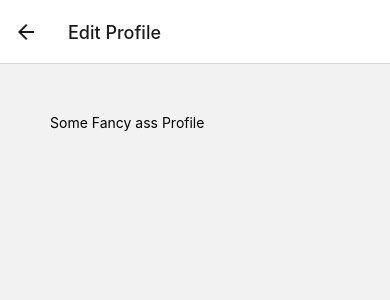
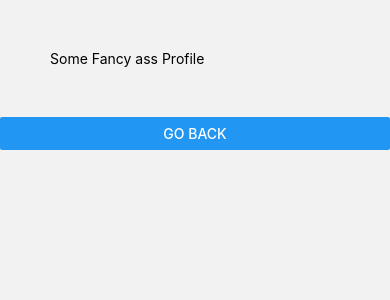
Before and after one commit to BrightonMboya/twitterClone, a React Native app: screen /Profile in a window 390 px wide. Shown: the top 300 px of the page. Built offline with nearby package versions, Linux system fonts and the light colour scheme.

Commit message:
did some more navigation

```diff
--- a/App.tsx
+++ b/App.tsx
@@ -16,7 +16,7 @@ export default function App() {
         <Stack.Screen
           name="Profile"
           component={Profile}
-          options={{ title: "Edit Profile" }}
+          options={{ title: "Edit Profile", headerShown: false }}
         />
       </Stack.Navigator>
     </NavigationContainer>
--- a/src/screens/Profile.tsx
+++ b/src/screens/Profile.tsx
@@ -1,8 +1,13 @@
 import React from "react";
-import { Text } from "react-native";
+import { Text, Button } from "react-native";
 
-const Profile = () => {
-  return <Text style={{ margin: 50 }}>Some Fancy ass Profile</Text>;
+const Profile = ({ navigation }: any) => {
+  return (
+    <>
+      <Text style={{ margin: 50 }}>Some Fancy ass Profile</Text>
+      <Button title="Go back" onPress={() => navigation.goBack()} />
+    </>
+  );
 };
 
 export default Profile;
```
